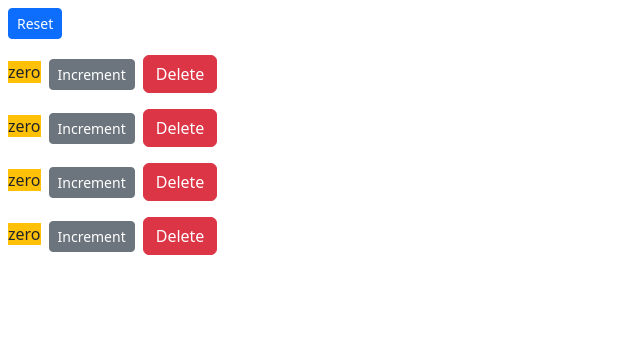
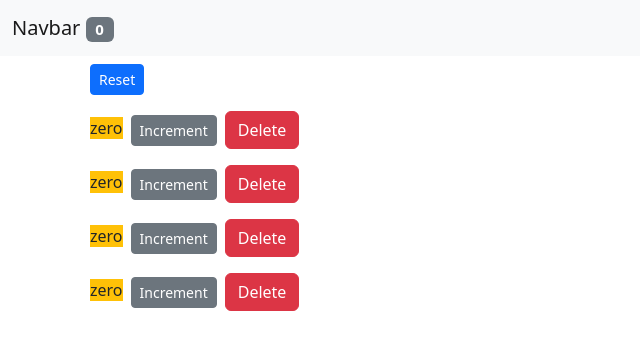
Before and after one commit to HenokMekuanint/Add_to_Cart, a React (Create React App) app in the folder reactapp/: page / in a window 1280 px wide. Shown: the top 350 px of the page, without its empty margins (0-640 px from the left). Built offline with nearby package versions, Linux system fonts and the light colour scheme.

Commit message:
totalcounteradded

```diff
--- a/reactapp/src/App.js
+++ b/reactapp/src/App.js
@@ -1,25 +1,62 @@
-import logo from './logo.svg';
 import './App.css';
+import React, { Component } from 'react';
+import NavBar from './component/navbar';
+import Counters from './component/counters';
 
-function App() {
-  return (
-    <div className="App">
-      <header className="App-header">
-        <img src={logo} className="App-logo" alt="logo" />
-        <p>
-          Edit <code>src/App.js</code> and save to reload.
-        </p>
-        <a
-          className="App-link"
-          href="https://reactjs.org"
-          target="_blank"
-          rel="noopener noreferrer"
-        >
-          Learn React
-        </a>
-      </header>
-    </div>
-  );
+class App extends Component {
+  state = {
+    counters:[
+        {
+            id:1,value:0
+        },
+        {
+            id:2,value:0
+        },
+        {
+            id:3,value:0
+        },
+        {
+            id:4,value:0
+        }
+    ]
+ };
+
+ handleIncrement=counter=>{
+
+    const counters =[...this.state.counters];
+    const index=counters.indexOf(counter);
+    counters[index]={...counter };
+    counters[index].value++;
+    this.setState({ counters })
+
+ }
+ handleDelete=counterId=>{
+    const counters = this.state.counters.filter( c=> c.id !== counterId);
+    this.setState({counters});
+ }
+ handlereset=()=>{
+    const counters=this.state.counters.map(c=>{
+        c.value=0;
+        return c;
+    });
+    this.setState({counters})
+ }
+
+  render() {
+    return (
+      <React.Fragment>
+      <NavBar totalCounters={this.state.counters.filter(c => c.value >0).length}/>
+      <main className='container'>
+        <Counters
+        counters={this.state.counters}
+        onReset={this.handlereset}
+        onIncrement={this.handleIncrement}
+        onDelete={this.handleDelete}
+        />
+      </main>
+      </React.Fragment>
+    );
+  }
 }
 
 export default App;
--- a/reactapp/src/component/counters.jsx
+++ b/reactapp/src/component/counters.jsx
@@ -1,52 +1,16 @@
 import React, { Component } from 'react';
 import Coutner from './counter';
 class Counters extends Component {
-    state = {
-        counters:[
-            {
-                id:1,value:0
-            },
-            {
-                id:2,value:0
-            },
-            {
-                id:3,value:0
-            },
-            {
-                id:4,value:0
-            }
-        ]
-     };
 
-     handleIncrement=counter=>{
-
-        const counters =[...this.state.counters];
-        const index=counters.indexOf(counter);
-        counters[index]={...counter };
-        counters[index].value++;
-        this.setState({ counters })
-
-     }
-     handleDelete=counterId=>{
-        const counters = this.state.counters.filter( c=> c.id !== counterId);
-        this.setState({counters});
-     }
-     handlereset=()=>{
-        const counters=this.state.counters.map(c=>{
-            c.value=0;
-            return c;
-        });
-        this.setState({counters})
-     }
     render() {
         return (
             <div>
-                <button onClick={this.handlereset} className="btn btn-primary btn-sm m-2"> Reset</button>
-                {this.state.counters.map(counter=>(
+                <button onClick={this.props.onReset} className="btn btn-primary btn-sm m-2"> Reset</button>
+                {this.props.counters.map(counter=>(
                 <Coutner
                  key={counter.id}
-                 onDelete={this.handleDelete}
-                 onIncrement={this.handleIncrement}
+                 onDelete={this.props.onDelete}
+                 onIncrement={this.props.onIncrement}
                 counter={counter}
             />
                 ))}
--- /dev/null
+++ b/reactapp/src/component/navbar.jsx
@@ -0,0 +1,14 @@
+import React, { Component } from 'react';
+class NavBar extends Component {
+    render() {
+        return (<nav className="navbar bg-light">
+        <div className="container-fluid">
+          <a className="navbar-brand" href="#">
+            Navbar <span className='badge bg-pill bg-secondary'>{this.props.totalCounters}</span>
+            </a>
+        </div>
+      </nav>);
+    }
+}
+
+export default NavBar;
--- a/reactapp/src/index.js
+++ b/reactapp/src/index.js
@@ -3,12 +3,12 @@ import ReactDOM from 'react-dom/client';
 import './index.css';
 import App from './App';
 import reportWebVitals from './reportWebVitals';
-import Coutners from './component/counters';
+// import Coutners from './component/counters';
 import 'bootstrap/dist/css/bootstrap.css'
 const root = ReactDOM.createRoot(document.getElementById('root'));
 root.render(
   <React.StrictMode>
-    <Coutners />
+    <App />
   </React.StrictMode>
 );
 
```
